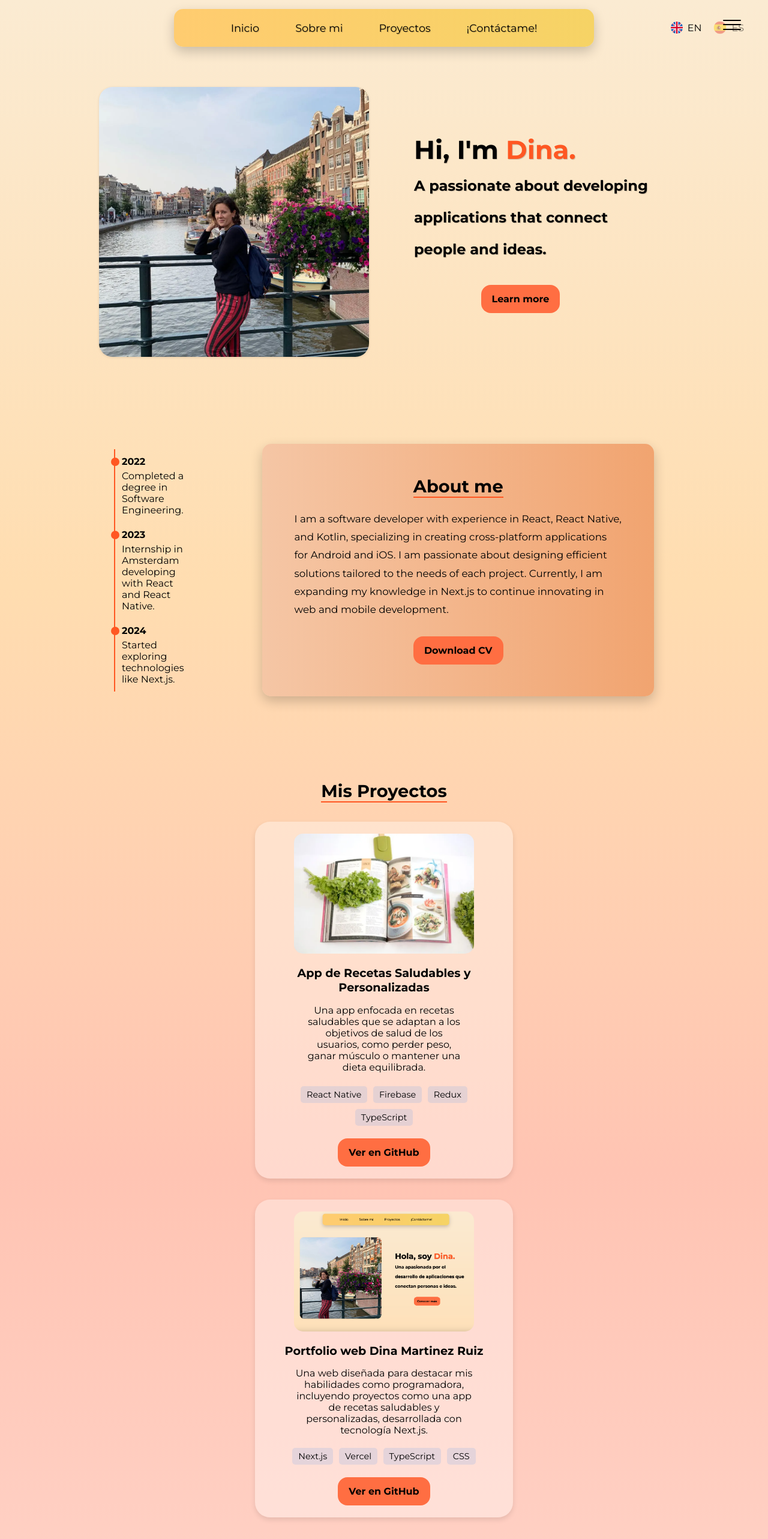
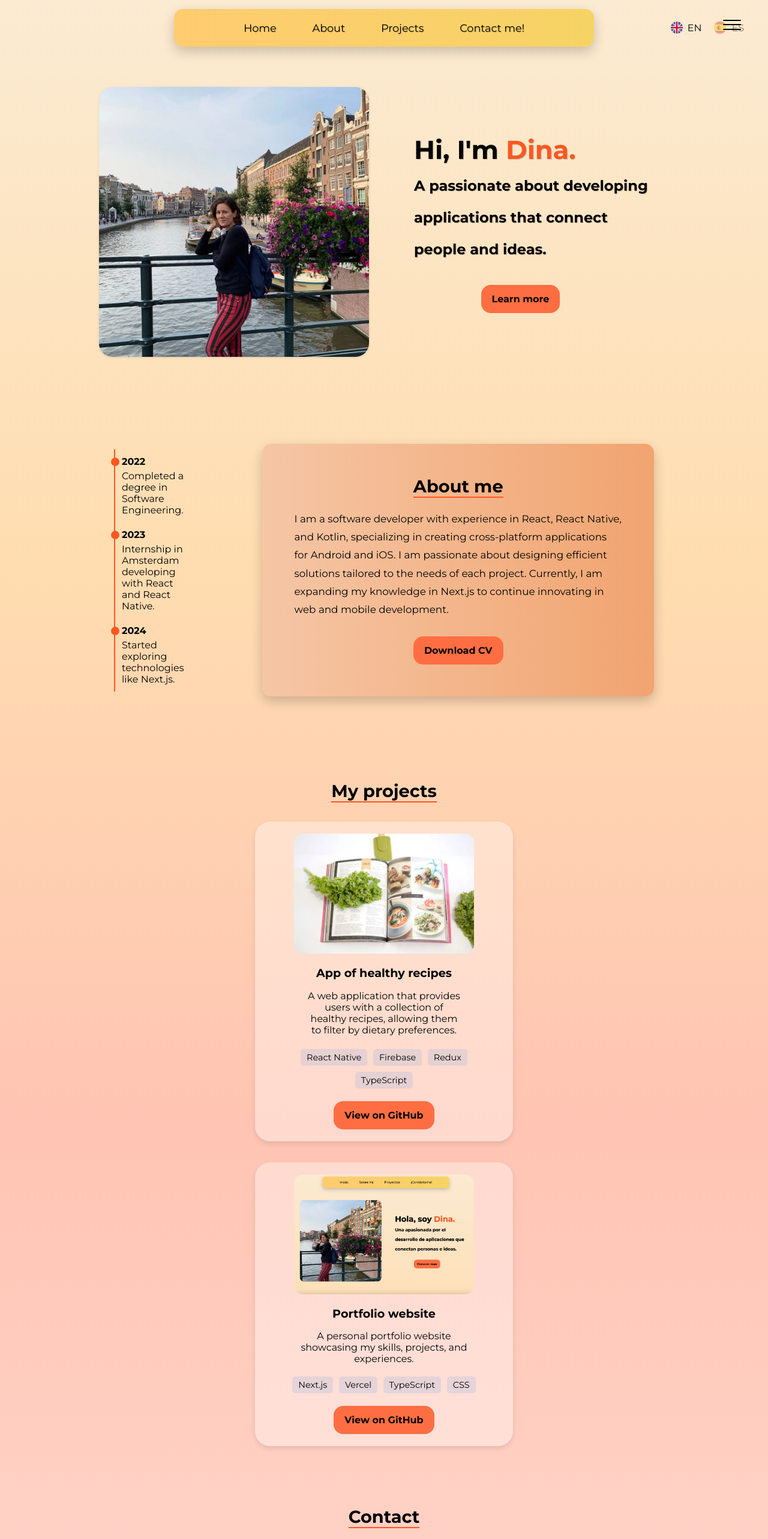
Before and after one commit to LavryDam/my-portfolio-web, a Next.js app: page /en in a window 1280 px wide. Shown: the top 2566 px of the page at 60% size. Built offline with nearby package versions, Linux system fonts and the light colour scheme.

Commit message:
fix: pages and navbar

```diff
--- a/app/[locale]/layout.tsx
+++ b/app/[locale]/layout.tsx
@@ -1,4 +1,3 @@
-import Navbar from "../components/Navbar/Navbar";
 import Fonts from "../../fonts/Fonts";
 import Script from "next/script";
 import { Analytics } from "@vercel/analytics/next";
@@ -60,10 +59,9 @@ export default async function RootLayout({ children, params }: {children: React.
         />
       </head>
       <body className={Fonts.className}>
-        <Navbar />
-          <NextIntlClientProvider messages={message}>
-              {children}
-          </NextIntlClientProvider>
+        <NextIntlClientProvider messages={message}>
+          {children}
+        </NextIntlClientProvider>
         <Analytics />
       </body>
     </html>
--- a/app/[locale]/page.tsx
+++ b/app/[locale]/page.tsx
@@ -1,5 +1,6 @@
+import Navbar from "../components/Navbar/Navbar";
 import "../globals.css";
-import About from "../about/About";
+import About from "../about/about";
 import Contact from "../contacto/contact";
 import Projects from "../proyectos/project";
 import Image from "next/image";
@@ -9,9 +10,9 @@ import { Link } from "../../public/i18n/navigation";
 export default function HomePage() {
   const t = useTranslations('HomePage');
   const locale = useLocale();
-
   return(
     <>
+      <Navbar />
       <div className="content-container">
       <header className="language-selector">
         <Link href="/" locale="en" className="Link-option">
--- a/app/about/about.tsx
+++ b/app/about/about.tsx
@@ -8,7 +8,6 @@ export const metadata = {
 
 function AboutPage(){
     const t = useTranslations('AboutPage');
-
     return (
         <>
             <div className="contenedor-about">
--- a/app/components/Navbar/Navbar.tsx
+++ b/app/components/Navbar/Navbar.tsx
@@ -1,23 +1,25 @@
-import Link from "next/link";
 import "./Navbar.css";
 import HamburgerMenu from "../Menu/HamburgerMenu";
+import {useTranslations} from 'next-intl';
+import { Link } from "../../../public/i18n/navigation";
 
-export default function Navbar(){
+function Navbar(){
+    const t = useTranslations('Navbar');
     return(
         <div>
             <nav className="navbar">
                 <ul className="navegacion">
                     <li>
-                        <Link className="nav-link" href="#inicio">Inicio</Link>
+                        <Link className="nav-link" href="#inicio">{t('home')}</Link>
                     </li>
                     <li>
-                        <Link className="nav-link" href="#about">Sobre mi</Link>
+                        <Link className="nav-link" href="#about">{t('about')}</Link>
                     </li>
                     <li>
-                        <Link className="nav-link" href="#proyects">Proyectos</Link>
+                        <Link className="nav-link" href="#proyects">{t('projects')}</Link>
                     </li>
                     <li>
-                        <Link className="nav-link" href="#contact">¡Contáctame!</Link>
+                        <Link className="nav-link" href="#contact">{t('contact')}</Link>
                     </li>
                 </ul>
             </nav>
@@ -27,3 +29,5 @@ export default function Navbar(){
         </div>
     );
 }
+
+export default Navbar;
--- a/app/contacto/contact.tsx
+++ b/app/contacto/contact.tsx
@@ -1,16 +1,18 @@
-import Link from "next/link";
 import "./contact.css"
 import { FaLinkedin, FaGithub } from 'react-icons/fa';
 import { HiOutlineMail } from 'react-icons/hi';
+import {useTranslations} from 'next-intl';
+import { Link } from "../../public/i18n/navigation";
 
 export const metadata = {
     title: "Contacto",
 }
 
-function contactoPage(){
+function ContactoPage(){
+    const t = useTranslations('ContactoPage');
     return(
         <div className="contact-page">
-            <h1>Contacto</h1>
+            <h1>{t('title')}</h1>
             <div className="contact-item">
                 <Link
                     href="https://www.linkedin.com/in/dina-martinez-ruiz19"
@@ -47,4 +49,4 @@ function contactoPage(){
     );
 }
 
-export default contactoPage;
+export default ContactoPage;
--- a/app/proyectos/project.tsx
+++ b/app/proyectos/project.tsx
@@ -1,15 +1,17 @@
-import Link from "next/link";
 import "./project.css";
 import Image from 'next/image'
+import {useTranslations} from 'next-intl';
+import { Link } from "../../public/i18n/navigation";
 
 export const metadata = {
     title: "Mis proyectos",
 };
 
 function ProyectosPage() {
+    const t = useTranslations('ProyectosPage');
     return (
         <section className="proyectos" id="proyectos">
-            <h1>Mis Proyectos</h1>
+            <h1>{t('title')}</h1>
             <div className="contenedor-proyectos">
                 <div className="tarjeta-proyecto">
                     <Image
@@ -20,10 +22,8 @@ function ProyectosPage() {
                         alt="Proyecto de app de recetas saludables"
                         priority
                     />
-                    <h2 className="titulo-proyecto">App de Recetas Saludables y Personalizadas</h2>
-                    <p className="detalle-proyecto-app">
-                        Una app enfocada en recetas saludables que se adaptan a los objetivos de salud de los usuarios, como perder peso, ganar músculo o mantener una dieta equilibrada.
-                    </p>
+                    <h2 className="titulo-proyecto">{t('project1.title')}</h2>
+                    <p className="detalle-proyecto-app">{t('project1.description')}</p>
                     <ul className="tecnologias">
                         <li>React Native</li>
                         <li>Firebase</li>
@@ -33,9 +33,8 @@ function ProyectosPage() {
                     <Link
                         href="https://github.com/LavryDam/AppRecetasSaludables.git"
                         target="_blank"
-                        className="enlace-proyecto"
-                    >
-                        Ver en GitHub
+                        className="enlace-proyecto">
+                        {t('project1.link')}
                     </Link>
                 </div>
                 <div className="tarjeta-proyecto">
@@ -46,12 +45,8 @@ function ProyectosPage() {
                         height={200}
                         alt="Proyecto de portfolio web Dina Martinez Ruiz"
                     />
-                    <h2 className="titulo-proyecto">Portfolio web Dina Martinez Ruiz</h2>
-                    <p className="detalle-proyecto">
-                        Una web diseñada para destacar mis habilidades como programadora,
-                        incluyendo proyectos como una app de recetas saludables y personalizadas,
-                        desarrollada con tecnología Next.js.
-                    </p>
+                    <h2 className="titulo-proyecto">{t('project2.title')}</h2>
+                    <p className="detalle-proyecto">{t('project2.description')}</p>
                     <ul className="tecnologias">
                         <li>Next.js</li>
                         <li>Vercel</li>
@@ -61,9 +56,8 @@ function ProyectosPage() {
                     <Link
                         href="https://github.com/LavryDam/my-portfolio-web.git"
                         target="_blank"
-                        className="enlace-proyecto"
-                    >
-                        Ver en GitHub
+                        className="enlace-proyecto">
+                        {t('project2.link')}
                     </Link>
                 </div>
             </div>
--- a/messages/en.json
+++ b/messages/en.json
@@ -16,18 +16,28 @@
     },
 
     "ProyectosPage": {
-      "h1": "My projects",
+      "title": "My projects",
       "project1": {
         "title": "App of healthy recipes",
-        "description": "A web application that provides users with a collection of healthy recipes, allowing them to filter by dietary preferences."
+        "description": "A web application that provides users with a collection of healthy recipes, allowing them to filter by dietary preferences.",
+        "link": "View on GitHub"
       },
       "project2": {
         "title": "Portfolio website",
-        "description": "A personal portfolio website showcasing my skills, projects, and experiences."
+        "description": "A personal portfolio website showcasing my skills, projects, and experiences.",
+        "link": "View on GitHub"
+
       }
     },
 
-    "contactoPage": {
-      "h1": "Contact"
+    "ContactoPage": {
+      "title": "Contact"
+    },
+
+    "Navbar": {
+      "home": "Home",
+      "about": "About",
+      "projects": "Projects",
+      "contact": "Contact me!"
     }
 }
--- a/messages/es.json
+++ b/messages/es.json
@@ -16,18 +16,27 @@
     },
 
     "ProyectosPage": {
-        "h1": "My projects",
+        "title": "Mis proyectos",
         "project1": {
-            "title": "App of healthy recipes",
-            "description": "A web application that provides users with a collection of healthy recipes, allowing them to filter by dietary preferences."
+            "title": "App de Recetas Saludables y Personalizadas",
+            "description": "Una app enfocada en recetas saludables que se adaptan a los objetivos de salud de los usuarios, como perder peso, ganar músculo o mantener una dieta equilibrada.",
+            "link": "Ver en GitHub"
         },
         "project2": {
-            "title": "Portfolio website",
-            "description": "A personal portfolio website showcasing my skills, projects, and experiences."
+            "title": "Portfolio web",
+            "description": "Una web diseñada para destacar mis habilidades como programadora, desarrollada con tecnología Next.js.",
+            "link": "Ver en GitHub"
         }
     },
 
-    "contactoPage": {
-        "h1": "Contact"
+    "ContactoPage": {
+        "title": "Contacto"
+    },
+
+    "Navbar": {
+        "home": "Inicio",
+        "about": "Sobre mí",
+        "projects": "Proyectos",
+        "contact": "¡Contáctame!"
     }
 }
```
